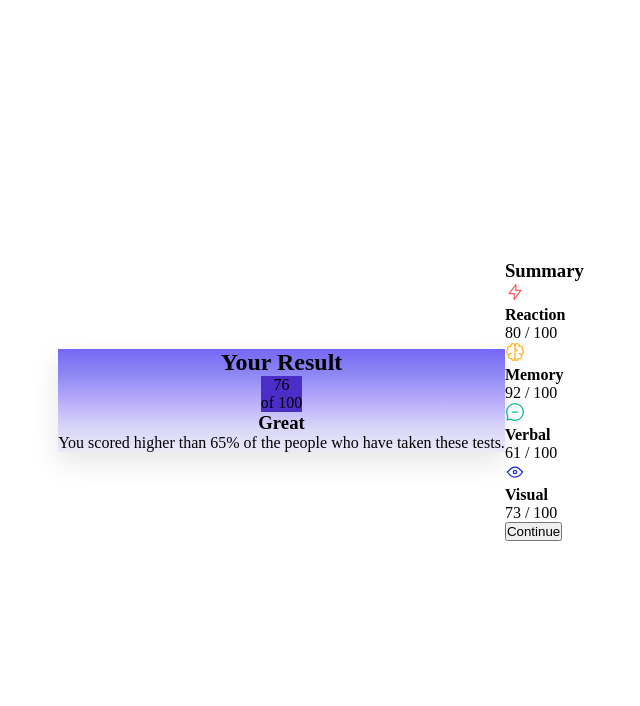
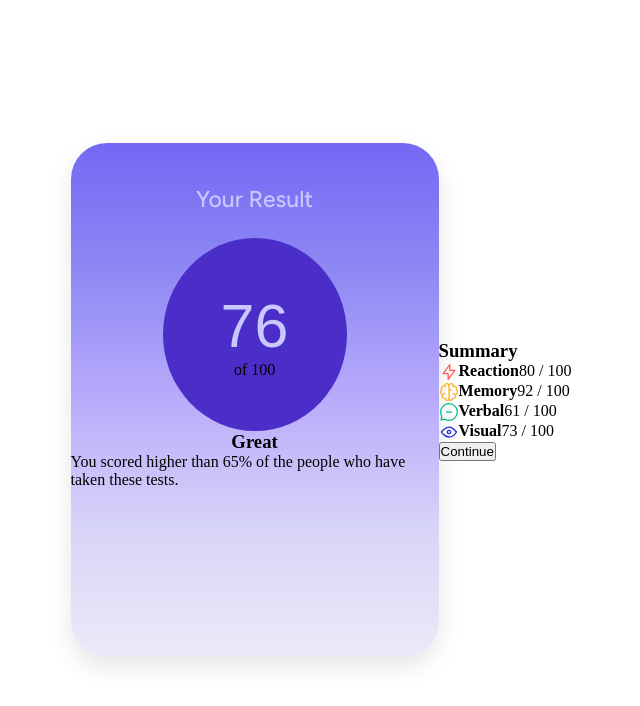
Before and after one commit to Teiko21/RESULTS-SUMMARY-COMPONENT, a plain HTML site: page index.html in a window 1280 px wide. Shown: the whole page, without its empty margins (319-959 px from the left). Drawn offline with Linux system fonts and the light colour scheme.

Commit message:
css for left card

```diff
--- a/index.html
+++ b/index.html
@@ -3,10 +3,14 @@
 <head>
   <meta charset="UTF-8">
   <meta name="viewport" content="width=device-width, initial-scale=1.0"> <!-- displays site properly based on user's device -->
+  <link rel="preconnect" href="https://fonts.googleapis.com">
+  <link rel="preconnect" href="https://fonts.gstatic.com" crossorigin>
+  <link href="https://fonts.googleapis.com/css2?family=Figtree:ital,wght@0,300..900;1,300..900&family=Hanken+Grotesk:ital,wght@0,100..900;1,100..900&display=swap" rel="stylesheet">
   <link rel="stylesheet" href="style.css">
   <link rel="icon" type="image/png" sizes="32x32" href="./assets/images/favicon-32x32.png">
 
   <title>Frontend Mentor | Results summary component</title>
+
 </head>
 <body>
 
@@ -14,7 +18,7 @@
 
     <div class="blue_card">
 
-      <h2 class="Result">Your Result</h2>
+      <h2 class="result">Your Result</h2>
 
       <div class="blue_circle">
 
@@ -38,7 +42,7 @@
 
     <div class="white_card">
 
-      <h3 class="Summary">Summary</h3>
+      <h3 class="summary">Summary</h3>
 
       <div class="reaction">
 
--- a/style.css
+++ b/style.css
@@ -26,7 +26,9 @@ html, body {
     display: flex;
     flex-direction: column;
     align-items: center;
-    justify-content: center;
+    width: 368px;
+    height: 514px;
+    border-radius: 36px;
     background: linear-gradient(
         to bottom,
         #7567F4,
@@ -45,6 +47,11 @@ html, body {
     flex-direction: column;
     align-items: center;
     justify-content: center;
+    border-radius: 50%;
+    width: 50%;
+    height: 50%;
+    height: 193px;
+    margin-top: 25px;
     background-color: rgb(75, 46, 199);
 }
 
@@ -56,3 +63,50 @@ html, body {
     justify-content: center;
 
 }
+
+.reaction {
+
+    display: flex;
+    flex-direction: row;
+
+}
+
+.memory {
+
+    display: flex;
+    flex-direction: row;
+
+}
+
+.verbal {
+
+    display: flex;
+    flex-direction: row;
+
+}
+
+.visual {
+
+    display: flex;
+    flex-direction: row;
+
+}
+
+.result {
+
+    margin-top: 42px;
+    font-size: 23px;
+    font-family: "Figtree", sans-serif;
+    font-weight: 500;
+    color: hsl(241, 100%, 89%);
+
+}
+
+.score {
+
+    font-family: "Fightree", sans-serif;
+    font-size: 61px;
+    color: hsl(241, 100%, 89%);
+    font-weight: 500;
+
+}
```
